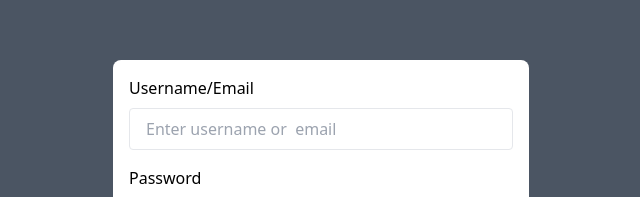
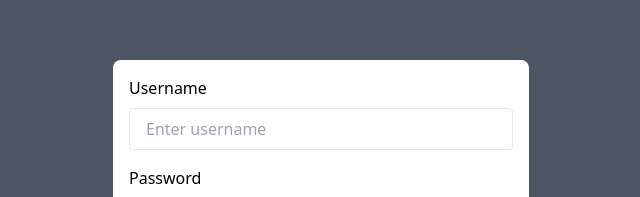
Before and after one commit to jatin-yadav/jobquest, a React (Vite) app in the folder BrainlyFrontend/: page /signin in a window 1280 px wide. Shown: the part 214-411 px from the top of the page, without its empty margins (319-959 px from the left). Built offline with nearby package versions, Linux system fonts and the light colour scheme.

Commit message:
implement signin functionality with loading state; update InputField and Button components

```diff
--- a/BrainlyFrontend/src/pages/Signin.tsx
+++ b/BrainlyFrontend/src/pages/Signin.tsx
@@ -1,17 +1,34 @@
 import InputFeild from '../components/InputFeild'
 import Button from '../components/Button'
-import { useRef } from 'react';
+import { useRef, useState } from 'react';
+import axios from 'axios';
+import { BACKEND_URL } from '../config';
 
 
 const Signin = () => {
-    const usernameoremailRef = useRef<HTMLInputElement>(null);
+    const [loading, setLoading] = useState(false);
+
+    const usernameRef = useRef<HTMLInputElement>(null);
     const passwordRef = useRef<HTMLInputElement>(null);
+
+    const signin = async () => {
+        setLoading(true);
+        const data = {
+            username: usernameRef.current?.value,
+            password: passwordRef.current?.value
+        }
+
+        const res = await axios.post(`${BACKEND_URL}/api/v1/users/login`, { ...data })
+        alert(`${res?.data?.message}`)
+        setLoading(false);
+    }
+
     return (
         <div className="h-screen w-screen bg-gray-600 flex justify-center items-center">
             <div className="bg-white p-4 rounded-lg flex flex-col gap-2">
-                <InputFeild label="Username/Email" placeholder="Enter username or  email" refrance={usernameoremailRef} />
+                <InputFeild label="Username" placeholder="Enter username" refrance={usernameRef} />
                 <InputFeild label="Password" placeholder="Enter Password" refrance={passwordRef} />
-                <Button text="Signin" onClick={() => { }} />
+                <Button text="Signin" loading={loading} onClick={() => { signin() }} />
             </div>
         </div>
     )
```
